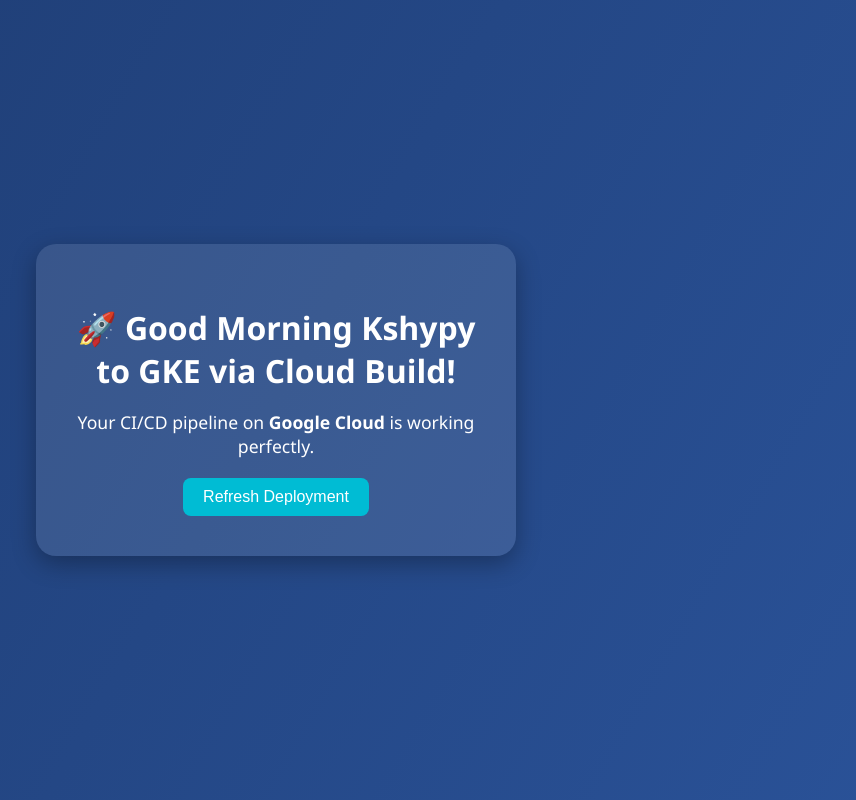
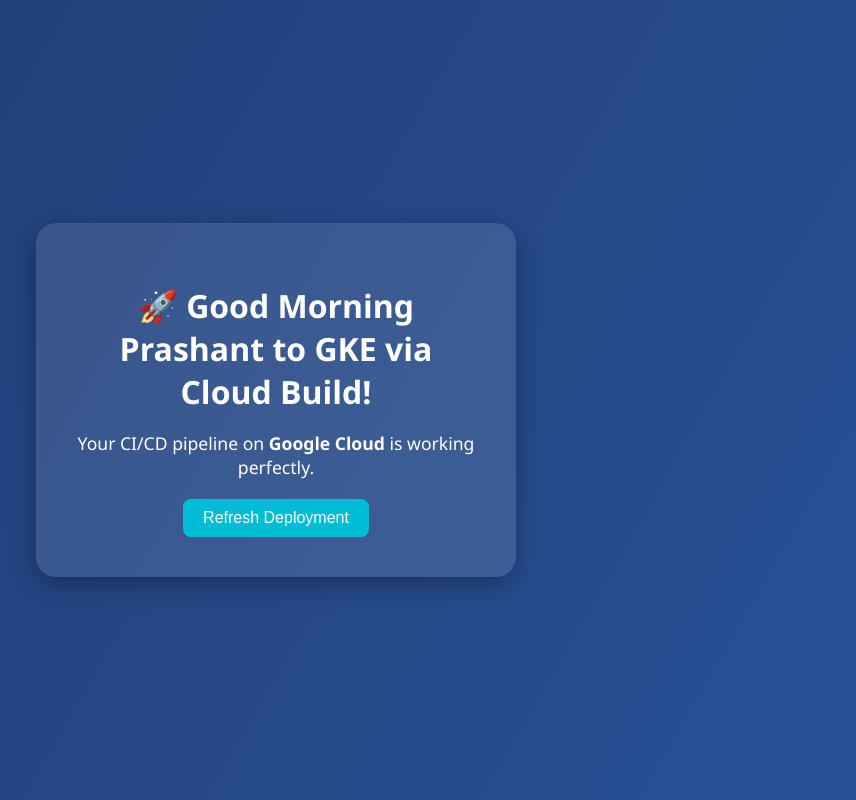
Before and after one commit to Prashantkumar477447/Node.js-Application, a website: page app/views/index.html in a window 1280 px wide. Shown: the whole page, without its empty margins (364-1220 px from the left). Drawn offline with Linux system fonts and the light colour scheme.

Commit message:
Update index.html

```diff
--- a/app/views/index.html
+++ b/app/views/index.html
@@ -8,7 +8,7 @@
 </head>
 <body>
   <div class="container">
-    <h1>🚀 Good Morning Kshypy to GKE via Cloud Build!</h1>
+    <h1>🚀 Good Morning Prashant to GKE via Cloud Build!</h1>
     <p>Your CI/CD pipeline on <strong>Google Cloud</strong> is working perfectly.</p>
     <button onclick="window.location.reload()">Refresh Deployment</button>
   </div>
```
